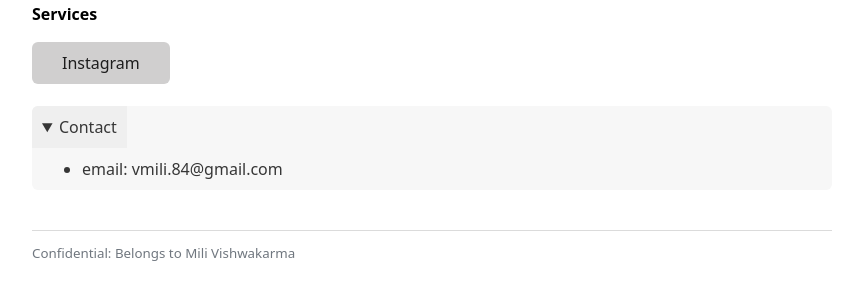
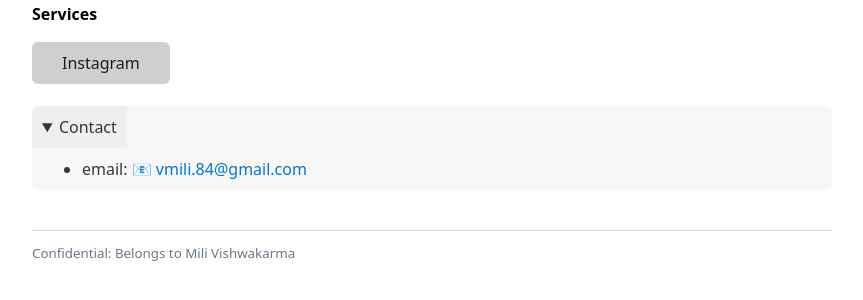
Before and after one commit to mvish/mili.photos, a plain HTML site: page index.html in a window 1280 px wide. Shown: the part 94-394 px from the top of the page, without its empty margins (208-1071 px from the left). Drawn offline with nearby package versions, Linux system fonts and the light colour scheme.

Commit message:
add email link

```diff
--- a/index.html
+++ b/index.html
@@ -23,7 +23,7 @@
     <details open>
     <summary>Contact</summary>
     <ul>
-    <li>email: vmili.84@gmail.com</li/>
+    <li>email: <a href="mailto:vmili.84@gmail.com">vmili.84@gmail.com</a></li/>
     </ul>
     </details>
   </p>
```
